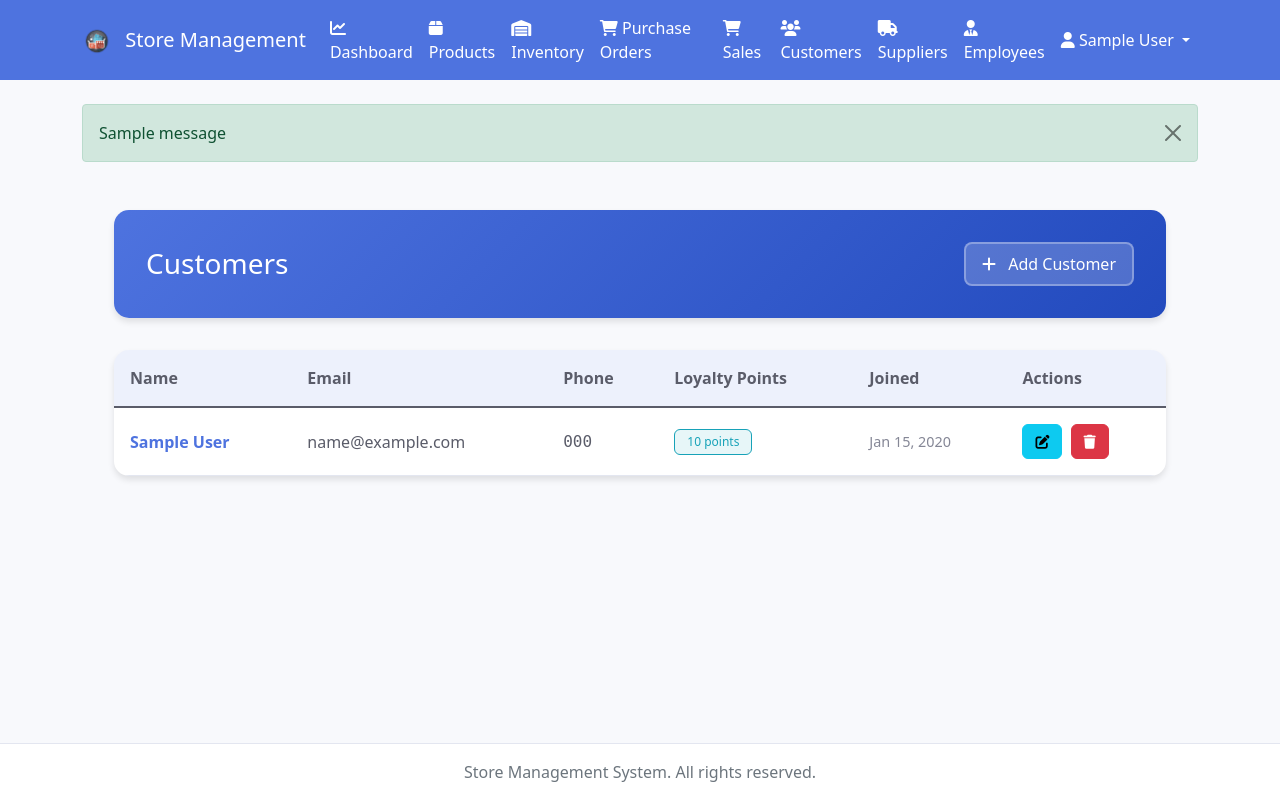
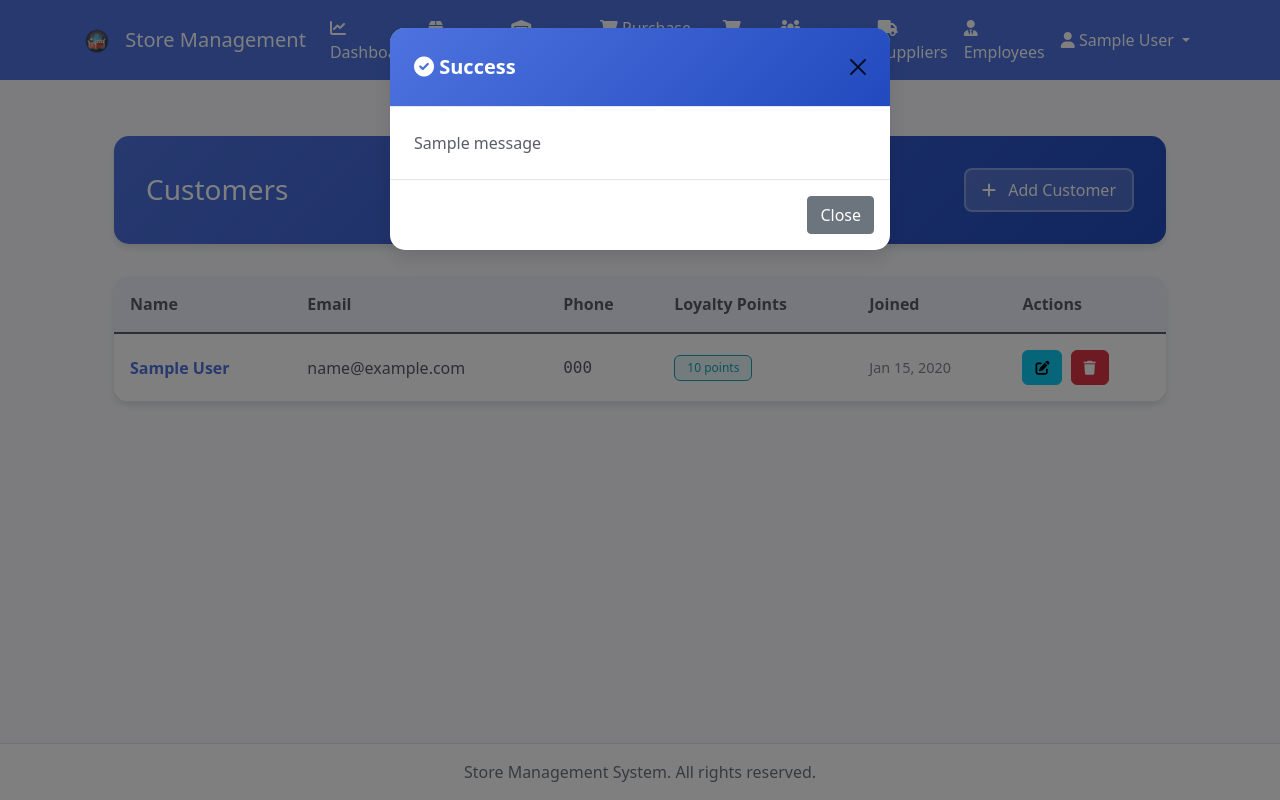
Before and after one commit to alkaseltzerrr/Shop-Repo, a Django app: page /customers/ in a window 1280 px wide. Run offline with Django 5.2, Linux system fonts and the light colour scheme; a user stored in the database is signed in; tables that the repository leaves empty hold one stand-in row (values such as "Sample post"); one stand-in notice (Sample message) is shown.

Commit message:
modal for alert

```diff
--- a/store_management/templates/base.html
+++ b/store_management/templates/base.html
@@ -521,10 +521,32 @@
         <div class="container mt-4">
             {% if messages %}
                 {% for message in messages %}
-                    <div class="alert alert-{{ message.tags }} alert-dismissible fade show">
-                        {{ message }}
-                        <button type="button" class="btn-close" data-bs-dismiss="alert"></button>
+                <div class="modal fade message-modal" tabindex="-1" data-message-type="{{ message.tags }}">
+                    <div class="modal-dialog">
+                        <div class="modal-content">
+                            <div class="modal-header bg-{{ message.tags }}">
+                                <h5 class="modal-title text-white">
+                                    {% if message.tags == 'success' %}
+                                        <i class="fas fa-check-circle"></i> Success
+                                    {% elif message.tags == 'error' %}
+                                        <i class="fas fa-exclamation-circle"></i> Error
+                                    {% elif message.tags == 'warning' %}
+                                        <i class="fas fa-exclamation-triangle"></i> Warning
+                                    {% elif message.tags == 'info' %}
+                                        <i class="fas fa-info-circle"></i> Information
+                                    {% endif %}
+                                </h5>
+                                <button type="button" class="btn-close" data-bs-dismiss="modal"></button>
+                            </div>
+                            <div class="modal-body">
+                                <p class="mb-0">{{ message }}</p>
+                            </div>
+                            <div class="modal-footer">
+                                <button type="button" class="btn btn-secondary" data-bs-dismiss="modal">Close</button>
+                            </div>
+                        </div>
                     </div>
+                </div>
                 {% endfor %}
             {% endif %}
 
@@ -590,6 +612,12 @@
     <script src="{% static 'js/theme.js' %}"></script>
     <script>
         document.addEventListener('DOMContentLoaded', function() {
+            // Show message modals if they exist
+            document.querySelectorAll('.message-modal').forEach(modalEl => {
+                const modal = new bootstrap.Modal(modalEl);
+                modal.show();
+            });
+
             // Get all restricted links
             const restrictedLinks = document.querySelectorAll('.restricted-link');
             const permissionModal = new bootstrap.Modal(document.getElementById('permissionModal'));
```
Also changed, not shown: store_management/store_ops/migrations/0012_alter_supplier_contact_person.py (added).
